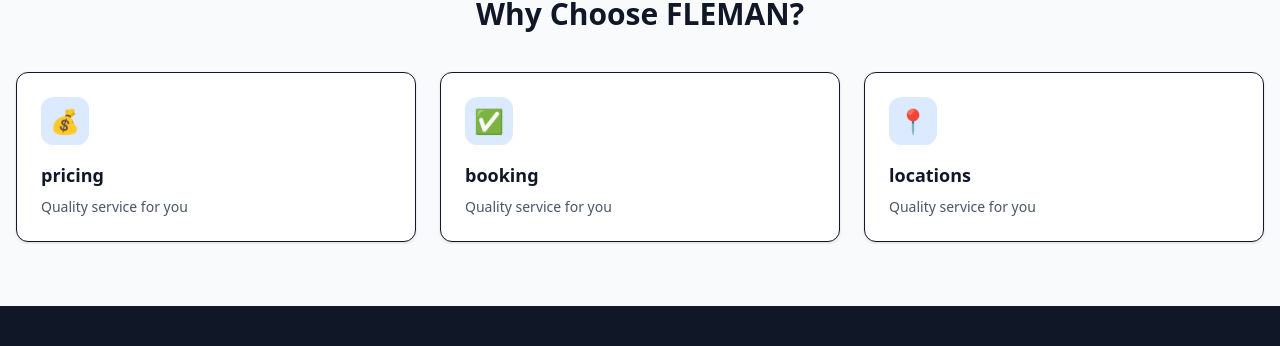
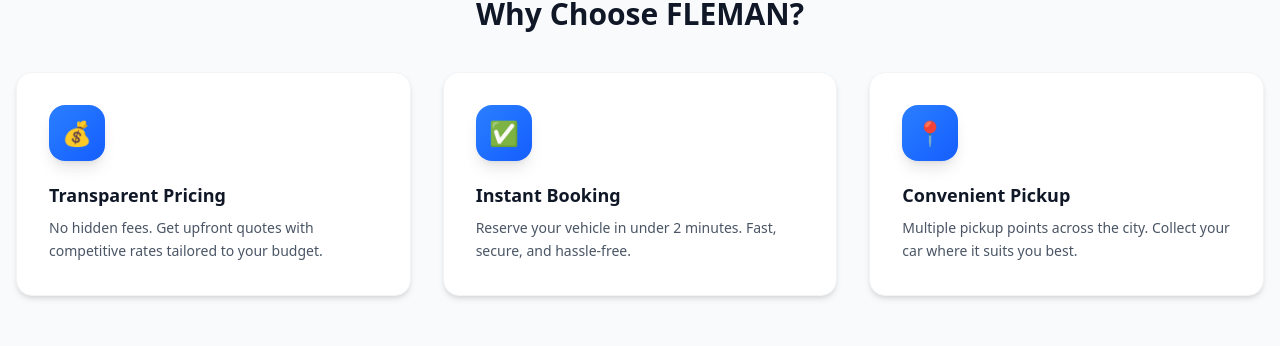
Before and after one commit to fleet-management-cdac/Frontend_fleeman, a Next.js app: page / in a window 1280 px wide. Shown: the part 813-1159 px from the top of the page. Built offline with nearby package versions, Linux system fonts and the light colour scheme; no server answers.

Commit message:
home featuresection ui design

```diff
--- a/components/landing/FeaturesSection.jsx
+++ b/components/landing/FeaturesSection.jsx
@@ -6,9 +6,9 @@ export default function FeaturesSection() {
     const { t } = useI18n();
 
     const features = [
-        { icon: "💰", titleKey: "home.features.pricing", descKey: "home.features.pricing_desc" },
-        { icon: "✅", titleKey: "home.features.booking", descKey: "home.features.booking_desc" },
-        { icon: "📍", titleKey: "home.features.locations", descKey: "home.features.locations_desc" }
+        { icon: "💰", title: "Transparent Pricing", desc: "No hidden fees. Get upfront quotes with competitive rates tailored to your budget." },
+        { icon: "✅", title: "Instant Booking", desc: "Reserve your vehicle in under 2 minutes. Fast, secure, and hassle-free." },
+        { icon: "📍", title: "Convenient Pickup", desc: "Multiple pickup points across the city. Collect your car where it suits you best." }
     ];
 
     return (
@@ -17,17 +17,17 @@ export default function FeaturesSection() {
                 <h2 className="text-3xl font-bold text-center text-gray-900 mb-10">
                     {t('home.features.title', 'Why Choose FLEMAN?')}
                 </h2>
-                <div className="grid md:grid-cols-3 gap-6">
+                <div className="grid md:grid-cols-3 gap-8">
                     {features.map((f, i) => (
-                        <div key={i} className="bg-white rounded-xl p-6 shadow-sm border hover:shadow-md transition">
-                            <div className="w-12 h-12 bg-blue-100 rounded-xl flex items-center justify-center mb-4">
+                        <div key={i} className="group bg-white rounded-2xl p-8 shadow-md border border-gray-100 hover:shadow-xl hover:-translate-y-2 hover:border-blue-200 transition-all duration-300 ease-out cursor-pointer">
+                            <div className="w-14 h-14 bg-gradient-to-br from-blue-500 to-blue-600 rounded-2xl flex items-center justify-center mb-5 shadow-lg group-hover:scale-110 transition-transform duration-300">
                                 <span className="text-2xl">{f.icon}</span>
                             </div>
-                            <h3 className="text-lg font-semibold text-gray-900 mb-2">
-                                {t(f.titleKey, f.titleKey.split('.').pop())}
+                            <h3 className="text-lg font-semibold text-gray-900 mb-2 group-hover:text-blue-600 transition-colors duration-300">
+                                {f.title}
                             </h3>
-                            <p className="text-gray-600 text-sm">
-                                {t(f.descKey, 'Quality service for you')}
+                            <p className="text-gray-600 text-sm leading-relaxed">
+                                {f.desc}
                             </p>
                         </div>
                     ))}
```
